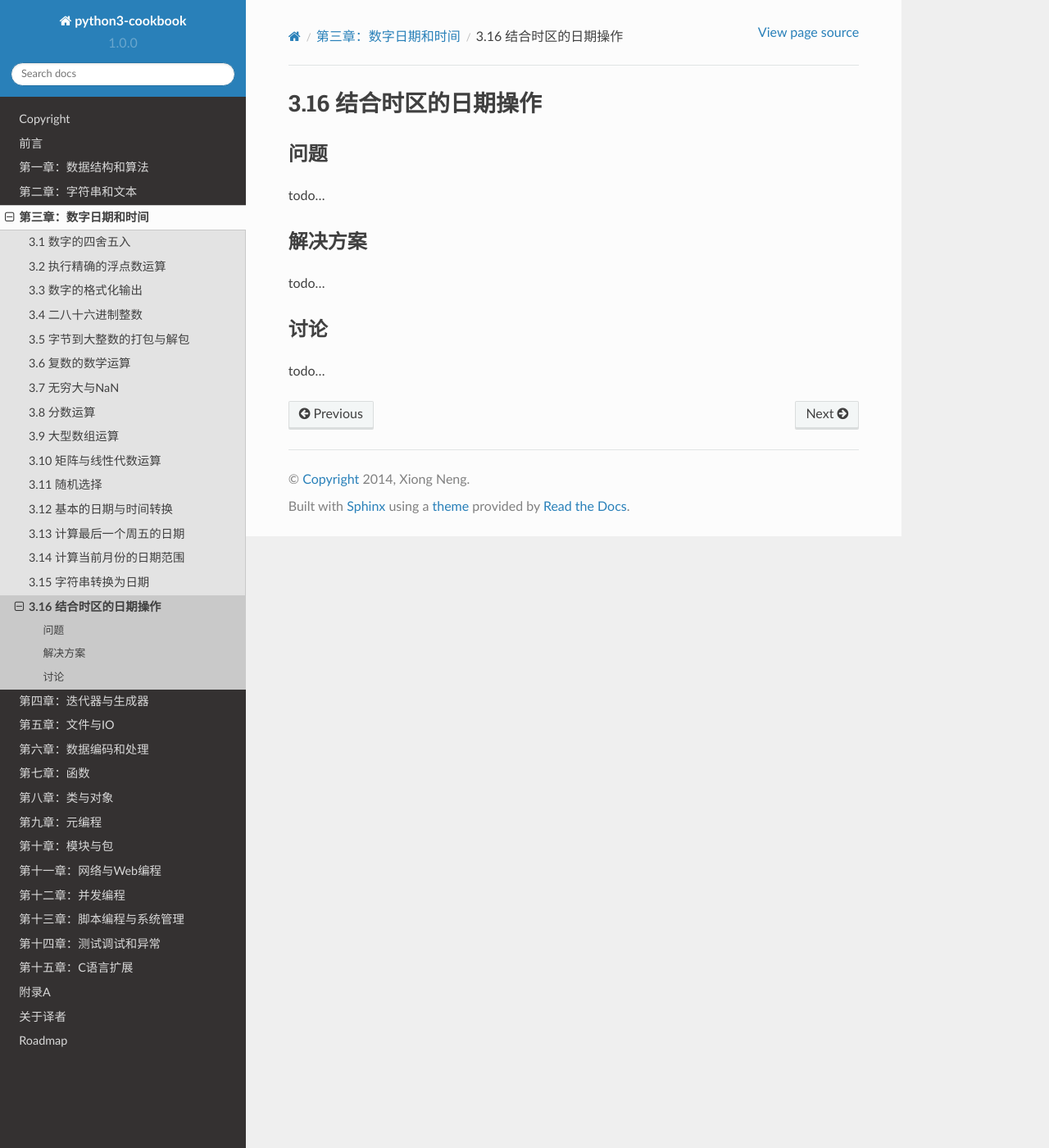
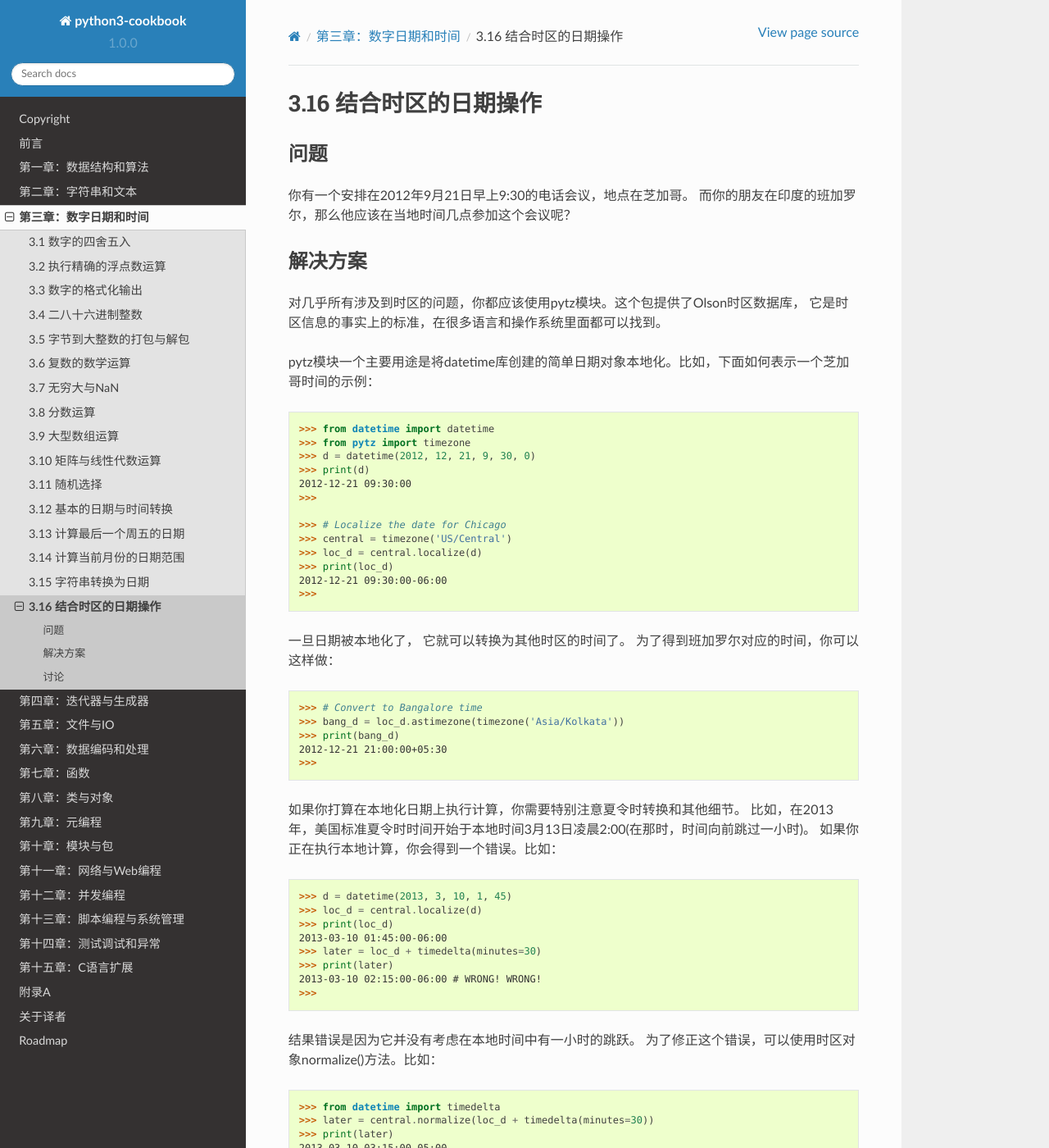
Before and after one commit to yidao620c/python3-cookbook, a Sphinx documentation site: the page built from source/c03/p16_manipulate_dates_involving_timezone.rst, in a window 1280 px wide and 1400 px high. Shown: the whole window at 82% size. Built offline with Sphinx 7.4.7 and the Read the Docs theme 2.0.0, drawn with Linux system fonts in a browser that asks for light colours; some of the changed text lies outside the part shown.

Commit message:
3.16小节完成，第三章完成！

```diff
--- a/source/c03/p16_manipulate_dates_involving_timezone.rst
+++ b/source/c03/p16_manipulate_dates_involving_timezone.rst
@@ -5,14 +5,108 @@
 ----------
 问题
 ----------
-todo...
+你有一个安排在2012年9月21日早上9:30的电话会议，地点在芝加哥。
+而你的朋友在印度的班加罗尔，那么他应该在当地时间几点参加这个会议呢？
+
 
 ----------
 解决方案
 ----------
-todo...
+对几乎所有涉及到时区的问题，你都应该使用pytz模块。这个包提供了Olson时区数据库，
+它是时区信息的事实上的标准，在很多语言和操作系统里面都可以找到。
+
+pytz模块一个主要用途是将datetime库创建的简单日期对象本地化。比如，下面如何表示一个芝加哥时间的示例：
+
+.. code-block:: python
+
+    >>> from datetime import datetime
+    >>> from pytz import timezone
+    >>> d = datetime(2012, 12, 21, 9, 30, 0)
+    >>> print(d)
+    2012-12-21 09:30:00
+    >>>
+
+    >>> # Localize the date for Chicago
+    >>> central = timezone('US/Central')
+    >>> loc_d = central.localize(d)
+    >>> print(loc_d)
+    2012-12-21 09:30:00-06:00
+    >>>
+
+一旦日期被本地化了， 它就可以转换为其他时区的时间了。
+为了得到班加罗尔对应的时间，你可以这样做：
+
+.. code-block:: python
+
+    >>> # Convert to Bangalore time
+    >>> bang_d = loc_d.astimezone(timezone('Asia/Kolkata'))
+    >>> print(bang_d)
+    2012-12-21 21:00:00+05:30
+    >>>
+
+如果你打算在本地化日期上执行计算，你需要特别注意夏令时转换和其他细节。
+比如，在2013年，美国标准夏令时时间开始于本地时间3月13日凌晨2:00(在那时，时间向前跳过一小时)。
+如果你正在执行本地计算，你会得到一个错误。比如：
+
+.. code-block:: python
+
+    >>> d = datetime(2013, 3, 10, 1, 45)
+    >>> loc_d = central.localize(d)
+    >>> print(loc_d)
+    2013-03-10 01:45:00-06:00
+    >>> later = loc_d + timedelta(minutes=30)
+    >>> print(later)
+    2013-03-10 02:15:00-06:00 # WRONG! WRONG!
+    >>>
+
+结果错误是因为它并没有考虑在本地时间中有一小时的跳跃。
+为了修正这个错误，可以使用时区对象normalize()方法。比如：
+
+.. code-block:: python
+
+    >>> from datetime import timedelta
+    >>> later = central.normalize(loc_d + timedelta(minutes=30))
+    >>> print(later)
+    2013-03-10 03:15:00-05:00
+    >>>
+
+|
 
 ----------
 讨论
 ----------
-todo...
+为了不让你被这些东东弄的晕头转向，处理本地化日期的通常的策略先将所有日期转换为UTC时间，
+并用它来执行所有的中间存储和操作。比如：
+
+.. code-block:: python
+
+    >>> print(loc_d)
+    2013-03-10 01:45:00-06:00
+    >>> utc_d = loc_d.astimezone(pytz.utc)
+    >>> print(utc_d)
+    2013-03-10 07:45:00+00:00
+    >>>
+
+一旦转换为UTC，你就不用去担心跟夏令时相关的问题了。
+因此，你可以跟之前一样放心的执行常见的日期计算。
+当你想将输出变为本地时间的时候，使用合适的时区去转换下就行了。比如：
+
+.. code-block:: python
+
+    >>> later_utc = utc_d + timedelta(minutes=30)
+    >>> print(later_utc.astimezone(central))
+    2013-03-10 03:15:00-05:00
+    >>>
+
+当涉及到时区操作的时候，有个问题就是我们如何得到时区的名称。
+比如，在这个例子中，我们如何知道“Asia/Kolkata”就是印度对应的时区名呢？
+为了查找，可以使用ISO 3166国家代码作为关键字去查阅字典pytz.country_timezones。比如：
+
+.. code-block:: python
+
+    >>> pytz.country_timezones['IN']
+    ['Asia/Kolkata']
+    >>>
+
+注：当你阅读到这里的时候，有可能pytz模块以及不再建议使用了，因为PEP431提出了更先进的时区支持。
+但是这里谈到的很多问题还是有参考价值的(比如使用UTC日期的建议等)。
```
Also changed, not shown: 1 other file.
